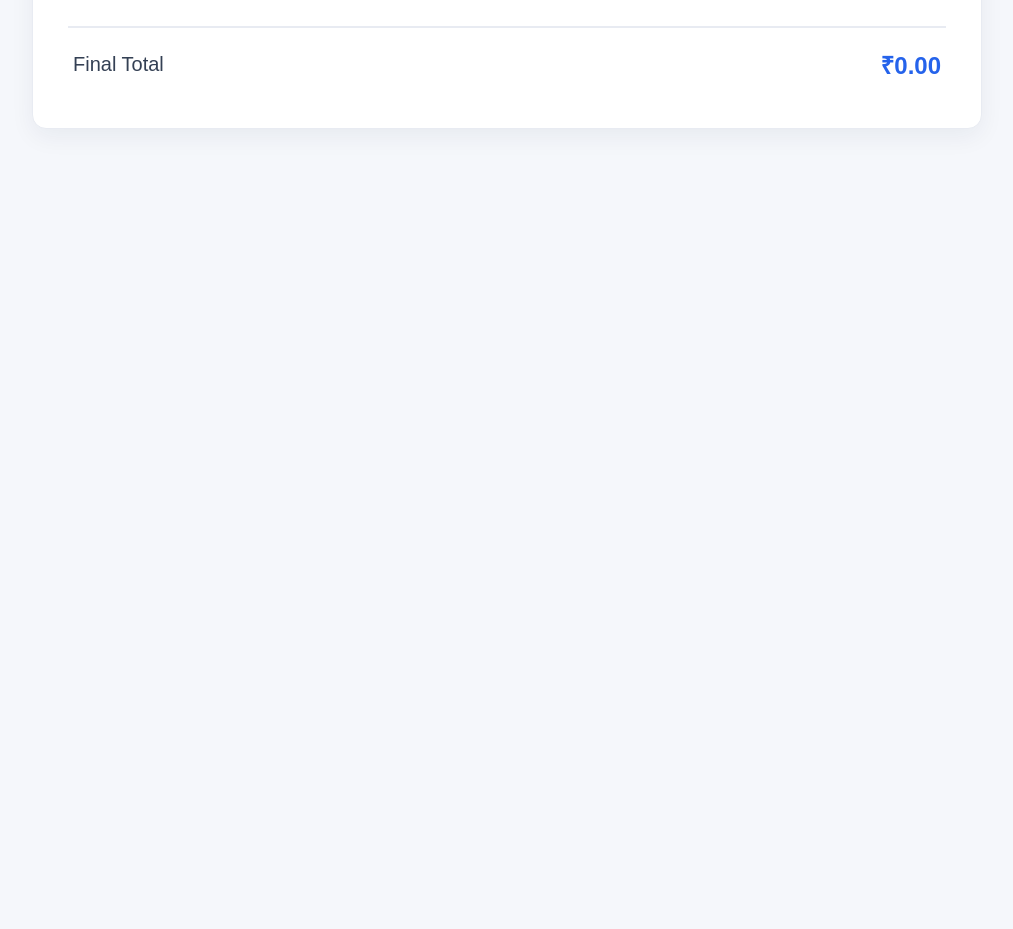
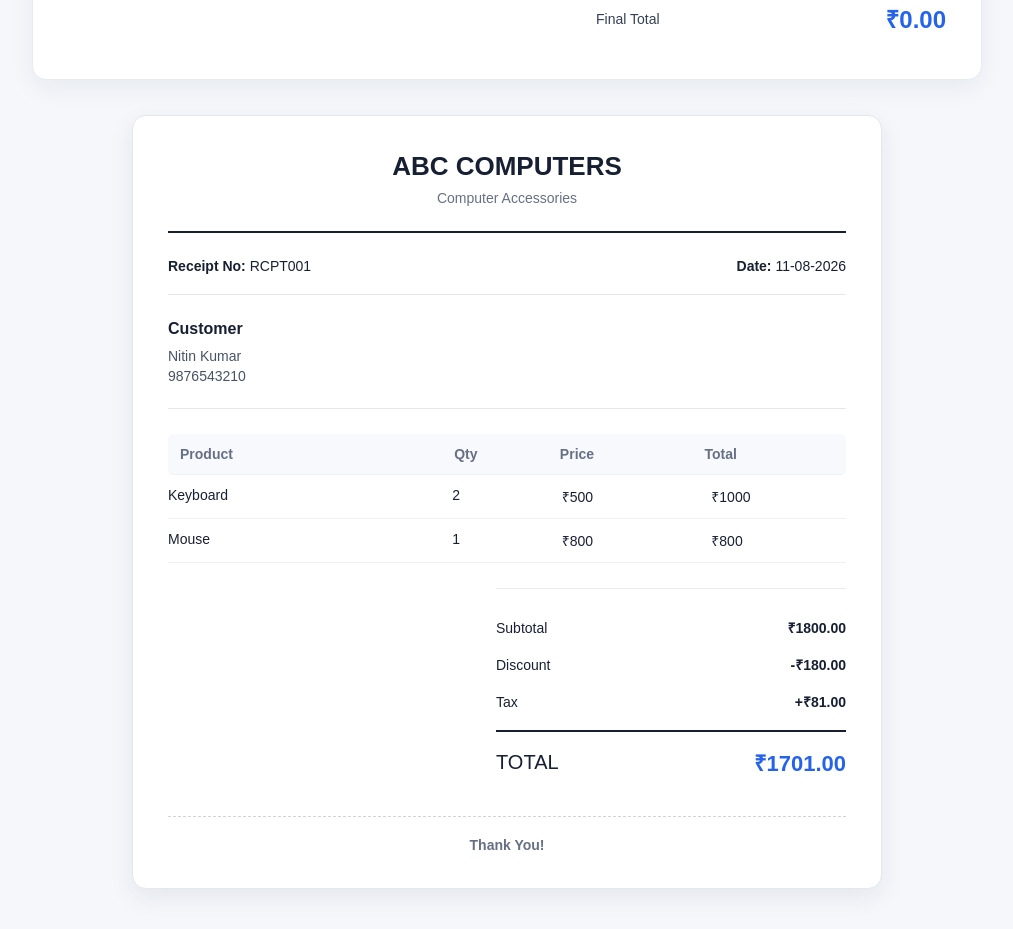
Before and after one commit to yellanithin/receipt-generator, a React (Create React App) app: page /create-receipt in a window 1280 px wide. Shown: the part 947-1876 px from the top of the page, without its empty margins (253-1266 px from the left). Before the commit the page ends 1126 px from the top, so only its background shows below. Built offline with nearby package versions, Linux system fonts and the light colour scheme.

Commit message:
Add receipt preview and styling

```diff
--- a/src/App.css
+++ b/src/App.css
@@ -1430,3 +1430,251 @@ button {
 
     color: #2563eb;
 }
+
+/* =========================================================
+   RECEIPT PREVIEW
+========================================================= */
+
+.receipt-preview {
+    width: 100%;
+    max-width: 750px;
+
+    margin: 35px auto;
+
+    padding: 35px;
+
+    background: #ffffff;
+
+    border: 1px solid #e5e7eb;
+
+    border-radius: 14px;
+
+    box-shadow:
+        0 8px 25px rgba(25, 42, 70, 0.08);
+
+    color: #172033;
+
+    box-sizing: border-box;
+}
+
+/* =========================
+   RECEIPT HEADER
+========================= */
+
+.receipt-header {
+    text-align: center;
+
+    padding-bottom: 25px;
+
+    border-bottom: 2px solid #172033;
+}
+
+.receipt-header h1 {
+    margin: 0 0 8px;
+
+    font-size: 26px;
+
+    font-weight: 700;
+}
+
+.receipt-header p {
+    margin: 0;
+
+    color: #667085;
+
+    font-size: 14px;
+}
+
+/* =========================
+   RECEIPT INFORMATION
+========================= */
+
+.receipt-info {
+    display: flex;
+
+    justify-content: space-between;
+
+    gap: 20px;
+
+    margin-top: 25px;
+
+    padding-bottom: 20px;
+
+    border-bottom: 1px solid #e5e7eb;
+}
+
+.receipt-info p {
+    margin: 0;
+
+    font-size: 14px;
+}
+
+/* =========================
+   CUSTOMER
+========================= */
+
+.customer-info {
+    margin-top: 25px;
+
+    padding-bottom: 20px;
+
+    border-bottom: 1px solid #e5e7eb;
+}
+
+.customer-info h3 {
+    margin: 0 0 10px;
+
+    font-size: 16px;
+}
+
+.customer-info p {
+    margin: 4px 0;
+
+    color: #475467;
+
+    font-size: 14px;
+}
+
+/* =========================
+   PRODUCTS
+========================= */
+
+.receipt-items {
+    margin-top: 25px;
+}
+
+.receipt-item {
+    display: grid;
+
+    grid-template-columns:
+        2fr
+        0.7fr
+        1fr
+        1fr;
+
+    gap: 15px;
+
+    padding: 12px 0;
+
+    border-bottom: 1px solid #eef0f4;
+
+    font-size: 14px;
+}
+
+.receipt-item.header {
+    font-weight: 600;
+
+    color: #667085;
+
+    background: #f8f9fc;
+
+    padding: 12px;
+
+    border-radius: 6px;
+}
+
+/* =========================
+   SUMMARY
+========================= */
+
+.receipt-summary {
+    margin-top: 25px;
+
+    margin-left: auto;
+
+    width: 100%;
+
+    max-width: 350px;
+}
+
+.receipt-summary > div {
+    display: flex;
+
+    justify-content: space-between;
+
+    align-items: center;
+
+    padding: 9px 0;
+
+    font-size: 14px;
+}
+
+.receipt-total {
+    margin-top: 10px;
+
+    padding-top: 15px !important;
+
+    border-top: 2px solid #172033;
+
+    font-size: 20px !important;
+}
+
+.receipt-total strong {
+    font-size: 22px;
+
+    color: #2563eb;
+}
+
+/* =========================
+   FOOTER
+========================= */
+
+.receipt-footer {
+    margin-top: 30px;
+
+    padding-top: 20px;
+
+    border-top: 1px dashed #d0d5dd;
+
+    text-align: center;
+}
+
+.receipt-footer p {
+    margin: 0;
+
+    color: #667085;
+
+    font-size: 14px;
+
+    font-weight: 600;
+}
+
+/* =========================
+   RESPONSIVE
+========================= */
+
+@media (max-width: 600px) {
+
+    .receipt-preview {
+        padding: 20px;
+
+        margin: 20px 0;
+    }
+
+    .receipt-header h1 {
+        font-size: 22px;
+    }
+
+    .receipt-info {
+        flex-direction: column;
+
+        gap: 8px;
+    }
+
+    .receipt-item {
+        grid-template-columns:
+            1.5fr
+            0.6fr
+            1fr
+            1fr;
+
+        gap: 8px;
+
+        font-size: 12px;
+    }
+
+    .receipt-summary {
+        max-width: 100%;
+    }
+
+}
--- /dev/null
+++ b/src/components/ReceiptPreview.js
@@ -0,0 +1,101 @@
+function ReceiptPreview() {
+
+    return (
+        <div className="receipt-preview">
+
+            <div className="receipt-header">
+
+                <h1>ABC COMPUTERS</h1>
+
+                <p>Computer Accessories</p>
+
+            </div>
+
+            <div className="receipt-info">
+
+                <p>
+                    <strong>Receipt No:</strong> RCPT001
+                </p>
+
+                <p>
+                    <strong>Date:</strong> 11-08-2026
+                </p>
+
+            </div>
+
+            <div className="customer-info">
+
+                <h3>Customer</h3>
+
+                <p>Nitin Kumar</p>
+
+                <p>9876543210</p>
+
+            </div>
+
+            <div className="receipt-items">
+
+                <div className="receipt-item header">
+
+                    <span>Product</span>
+                    <span>Qty</span>
+                    <span>Price</span>
+                    <span>Total</span>
+
+                </div>
+
+                <div className="receipt-item">
+
+                    <span>Keyboard</span>
+                    <span>2</span>
+                    <span>₹500</span>
+                    <span>₹1000</span>
+
+                </div>
+
+                <div className="receipt-item">
+
+                    <span>Mouse</span>
+                    <span>1</span>
+                    <span>₹800</span>
+                    <span>₹800</span>
+
+                </div>
+
+            </div>
+
+            <div className="receipt-summary">
+
+                <div>
+                    <span>Subtotal</span>
+                    <strong>₹1800.00</strong>
+                </div>
+
+                <div>
+                    <span>Discount</span>
+                    <strong>-₹180.00</strong>
+                </div>
+
+                <div>
+                    <span>Tax</span>
+                    <strong>+₹81.00</strong>
+                </div>
+
+                <div className="receipt-total">
+                    <span>TOTAL</span>
+                    <strong>₹1701.00</strong>
+                </div>
+
+            </div>
+
+            <div className="receipt-footer">
+
+                <p>Thank You!</p>
+
+            </div>
+
+        </div>
+    );
+}
+
+export default ReceiptPreview;
--- a/src/pages/CreateReceipt.js
+++ b/src/pages/CreateReceipt.js
@@ -1,4 +1,6 @@
 import { useState } from "react";
+
+import ReceiptPreview from "../components/ReceiptPreview";
 
 function CreateReceipt() {
     const [products, setProducts] = useState([]);
@@ -250,6 +252,8 @@ function CreateReceipt() {
 
             </div>
 
+            <ReceiptPreview />
+
         </div>
     );
 }
```
